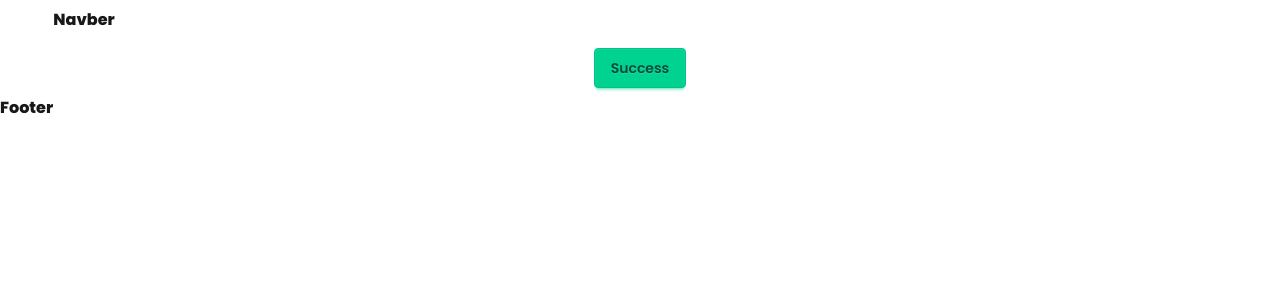
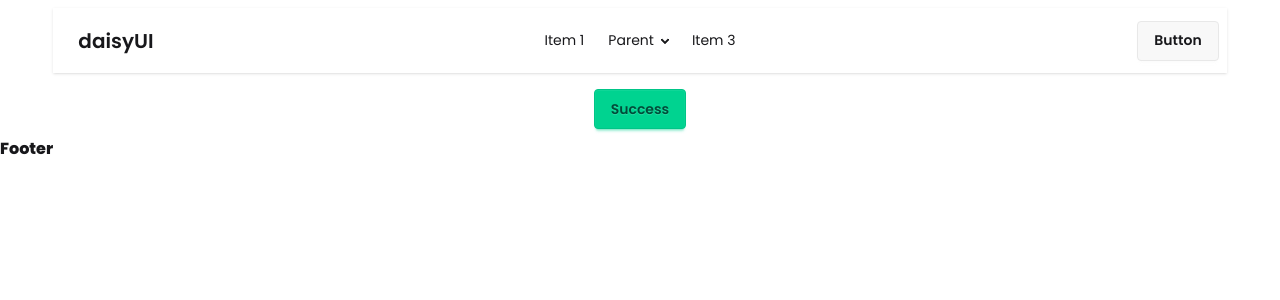
Before and after one commit to MizanurRahman-git/Hero_Kidz, a Next.js app: page / in a window 1280 px wide. Shown: the top 300 px of the page. Built offline with nearby package versions, Linux system fonts and the light colour scheme.

Commit message:
added navber

```diff
--- a/src/components/layouts/Navber.jsx
+++ b/src/components/layouts/Navber.jsx
@@ -1,11 +1,80 @@
-import React from 'react';
+import React from "react";
 
 const Navber = () => {
-    return (
-        <div>
-            <h1 className='font-bold'>Navber</h1>
+  return (
+    <div className="navbar bg-base-100 shadow-sm">
+      <div className="navbar-start">
+        <div className="dropdown">
+          <div tabIndex={0} role="button" className="btn btn-ghost lg:hidden">
+            <svg
+              xmlns="http://www.w3.org/2000/svg"
+              className="h-5 w-5"
+              fill="none"
+              viewBox="0 0 24 24"
+              stroke="currentColor"
+            >
+              {" "}
+              <path
+                strokeLinecap="round"
+                strokeLinejoin="round"
+                strokeWidth="2"
+                d="M4 6h16M4 12h8m-8 6h16"
+              />{" "}
+            </svg>
+          </div>
+          <ul
+            tabIndex="-1"
+            className="menu menu-sm dropdown-content bg-base-100 rounded-box z-1 mt-3 w-52 p-2 shadow"
+          >
+            <li>
+              <a>Item 1</a>
+            </li>
+            <li>
+              <a>Parent</a>
+              <ul className="p-2">
+                <li>
+                  <a>Submenu 1</a>
+                </li>
+                <li>
+                  <a>Submenu 2</a>
+                </li>
+              </ul>
+            </li>
+            <li>
+              <a>Item 3</a>
+            </li>
+          </ul>
         </div>
-    );
+        <a className="btn btn-ghost text-xl">daisyUI</a>
+      </div>
+      <div className="navbar-center hidden lg:flex">
+        <ul className="menu menu-horizontal px-1">
+          <li>
+            <a>Item 1</a>
+          </li>
+          <li>
+            <details>
+              <summary>Parent</summary>
+              <ul className="p-2 bg-base-100 w-40 z-1">
+                <li>
+                  <a>Submenu 1</a>
+                </li>
+                <li>
+                  <a>Submenu 2</a>
+                </li>
+              </ul>
+            </details>
+          </li>
+          <li>
+            <a>Item 3</a>
+          </li>
+        </ul>
+      </div>
+      <div className="navbar-end">
+        <a className="btn">Button</a>
+      </div>
+    </div>
+  );
 };
 
 export default Navber;
```
